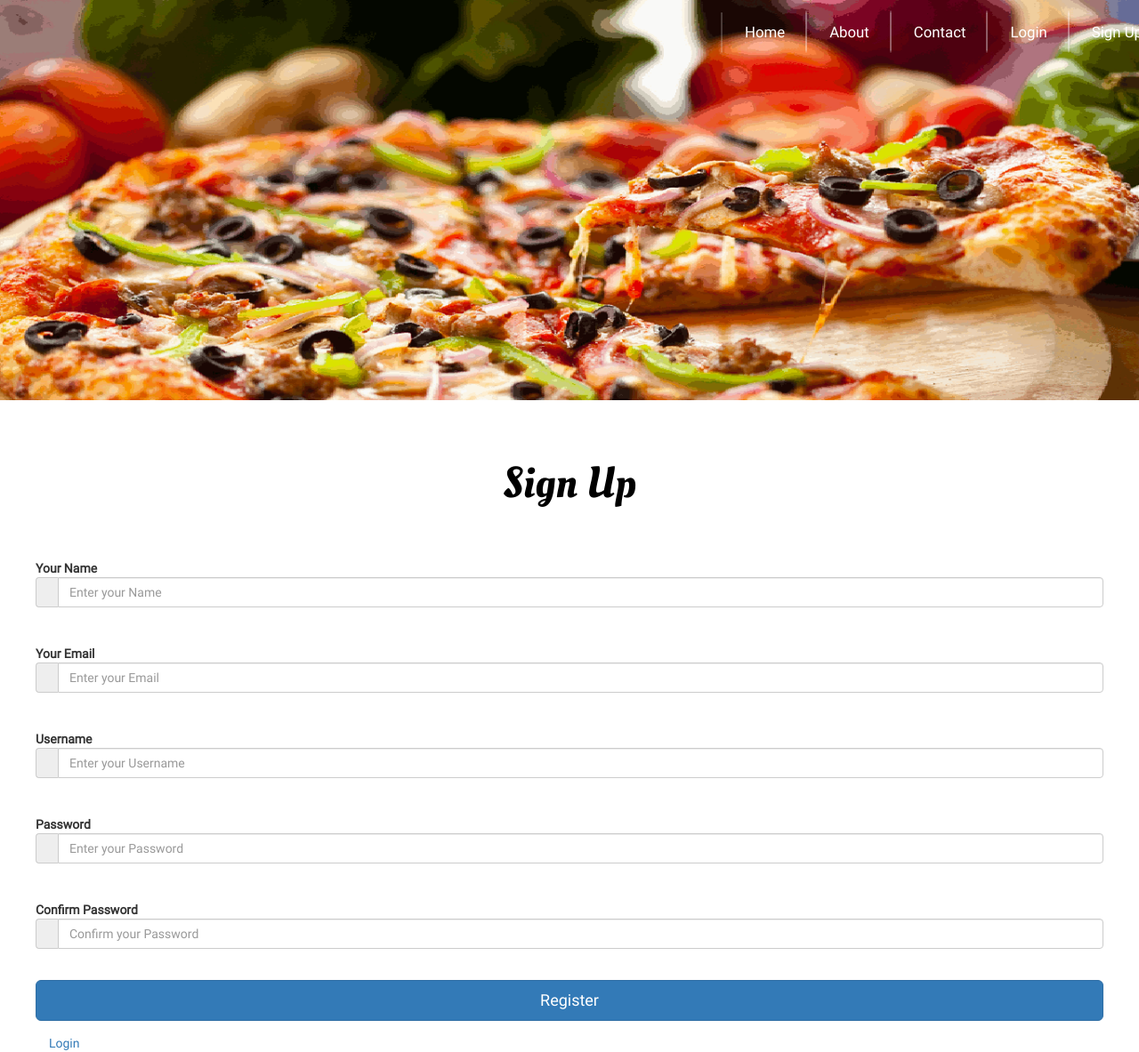
After one commit to kevinlenmar/PizzaOnline2, a CodeIgniter app: page /pizzaonline/signup in a window 1280 px wide. The commit adds this page. Shown: the whole page at 89% size. Run offline with CodeIgniter, Linux system fonts and the light colour scheme; some libraries are stand-ins or nearby versions.

Commit message:
feb 12 update

```diff
--- a/application/config/routes.php
+++ b/application/config/routes.php
@@ -49,6 +49,8 @@ defined('BASEPATH') OR exit('No direct script access allowed');
 | Examples:	my-controller/index	-> my_controller/index
 |		my-controller/my-method	-> my_controller/my_method
 */
+$route['login'] = 'pizzaonline/login';
+$route['signup'] = 'pizzaonline/signup';
 $route['about'] = 'pizzaonline/about';
 $route['contact'] = 'pizzaonline/contact';
 $route['home'] = 'pizzaonline/home';
--- a/application/controllers/PIZZAONLINE.php
+++ b/application/controllers/PIZZAONLINE.php
@@ -33,4 +33,13 @@ class PizzaOnline extends CI_Controller {
 		$this->load->view('includes/header');
 		$this->load->view('pages/contact');
 	}
+
+	public function login(){
+		$this->load->view('includes/header');
+		$this->load->view('pages/login');
+	}
+	public function signup(){
+		$this->load->view('includes/header');
+		$this->load->view('pages/signup');
+	}
 }
--- a/application/views/includes/header.php
+++ b/application/views/includes/header.php
@@ -26,8 +26,8 @@
 							<li><a href="<?php echo base_url();?>home">Home</a></li>
 							<li><a href="<?php echo base_url();?>about">About</a></li>
 							<li><a href="<?php echo base_url();?>contact">Contact</a></li>
-							<li><a href="">Login</a></li>
-							<li><a href="">Sign Up</a></li>
+							<li><a href="<?php echo base_url();?>login">Login</a></li>
+							<li><a href="<?php echo base_url();?>signup">Sign Up</a></li>
 						</ul>
 					</div>
 				</nav>
--- a/application/views/pages/about.php
+++ b/application/views/pages/about.php
@@ -29,8 +29,8 @@
 				<img src="assets/dist/images/boy-logro.jpg" alt="">
 				<h6>Boy Logro</h6>
 				<p>Logro was first known as being a presenter of the daytime cooking show Chef Boy Logro: Kusina Master. Logro owns the Chef Logro's Institute of Culinary and Kitchen Services.
-				In 2013, Logro will star the film The Fighting Chefs wherein he will portray as an action star.
-				Logro also hosts another cooking show Idol sa Kusina which airs on Channel 11, GMA News TV.</p>
+					In 2013, Logro will star the film The Fighting Chefs wherein he will portray as an action star.
+					Logro also hosts another cooking show Idol sa Kusina which airs on Channel 11, GMA News TV.</p>
 				</div>
 				<div class="col-md-3 team-grid">
 					<img src="assets/dist/images/MainPagePhoto.jpg" alt="">
--- /dev/null
+++ b/application/views/pages/signup.php
@@ -0,0 +1,75 @@
+<div class="container">
+	<div class="row main">
+		<div class="panel-heading">
+			<div class="about-info">
+				<br>
+				<br>
+				<br>
+				<h3 class="title">Sign Up</h3>
+			</div>
+		</div>
+		<div class="main-login main-center">
+			<form class="form-horizontal" method="post" action="#">
+
+				<div class="form-group">
+					<label for="name" class="cols-sm-2 control-label">Your Name</label>
+					<div class="cols-sm-10">
+						<div class="input-group">
+							<span class="input-group-addon"><i class="fa fa-user fa" aria-hidden="true"></i></span>
+							<input type="text" class="form-control" name="name" id="name"  placeholder="Enter your Name"/>
+						</div>
+					</div>
+				</div>
+
+				<div class="form-group">
+					<label for="email" class="cols-sm-2 control-label">Your Email</label>
+					<div class="cols-sm-10">
+						<div class="input-group">
+							<span class="input-group-addon"><i class="fa fa-envelope fa" aria-hidden="true"></i></span>
+							<input type="text" class="form-control" name="email" id="email"  placeholder="Enter your Email"/>
+						</div>
+					</div>
+				</div>
+
+				<div class="form-group">
+					<label for="username" class="cols-sm-2 control-label">Username</label>
+					<div class="cols-sm-10">
+						<div class="input-group">
+							<span class="input-group-addon"><i class="fa fa-users fa" aria-hidden="true"></i></span>
+							<input type="text" class="form-control" name="username" id="username"  placeholder="Enter your Username"/>
+						</div>
+					</div>
+				</div>
+
+				<div class="form-group">
+					<label for="password" class="cols-sm-2 control-label">Password</label>
+					<div class="cols-sm-10">
+						<div class="input-group">
+							<span class="input-group-addon"><i class="fa fa-lock fa-lg" aria-hidden="true"></i></span>
+							<input type="password" class="form-control" name="password" id="password"  placeholder="Enter your Password"/>
+						</div>
+					</div>
+				</div>
+
+				<div class="form-group">
+					<label for="confirm" class="cols-sm-2 control-label">Confirm Password</label>
+					<div class="cols-sm-10">
+						<div class="input-group">
+							<span class="input-group-addon"><i class="fa fa-lock fa-lg" aria-hidden="true"></i></span>
+							<input type="password" class="form-control" name="confirm" id="confirm"  placeholder="Confirm your Password"/>
+						</div>
+					</div>
+				</div>
+
+				<div class="form-group ">
+					<button type="button" class="btn btn-primary btn-lg btn-block login-button">Register</button>
+				</div>
+				<div class="login-register">
+					<a href="login">Login</a>
+				</div>
+			</form>
+		</div>
+	</div>
+</div>
+
+<script type="text/javascript" src="assets/js/bootstrap.js"></script>
```
Also changed, not shown: application/views/pages/contact.php (+15 -3 lines), application/views/pages/login.php (added, +28 -0 lines).
